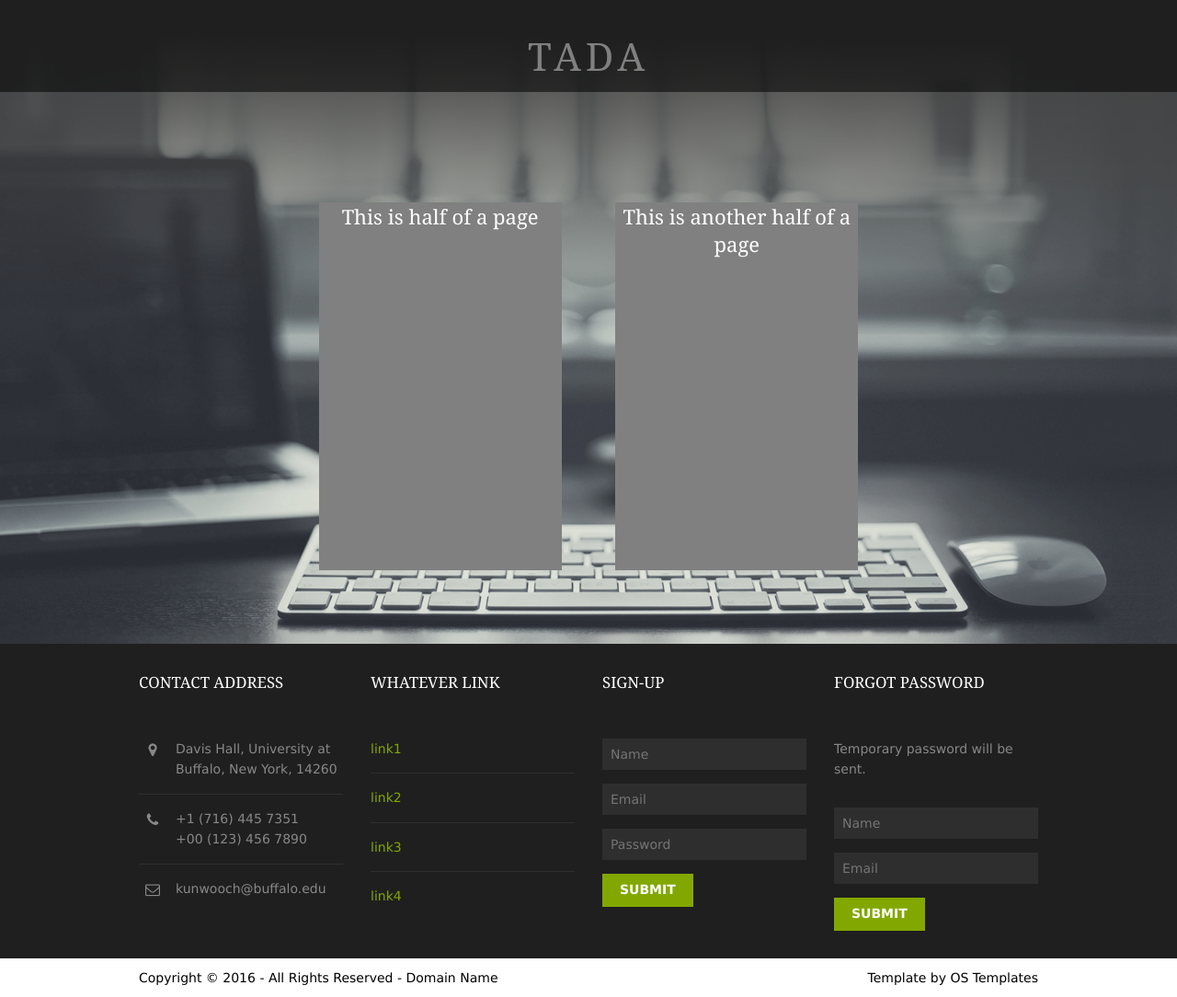
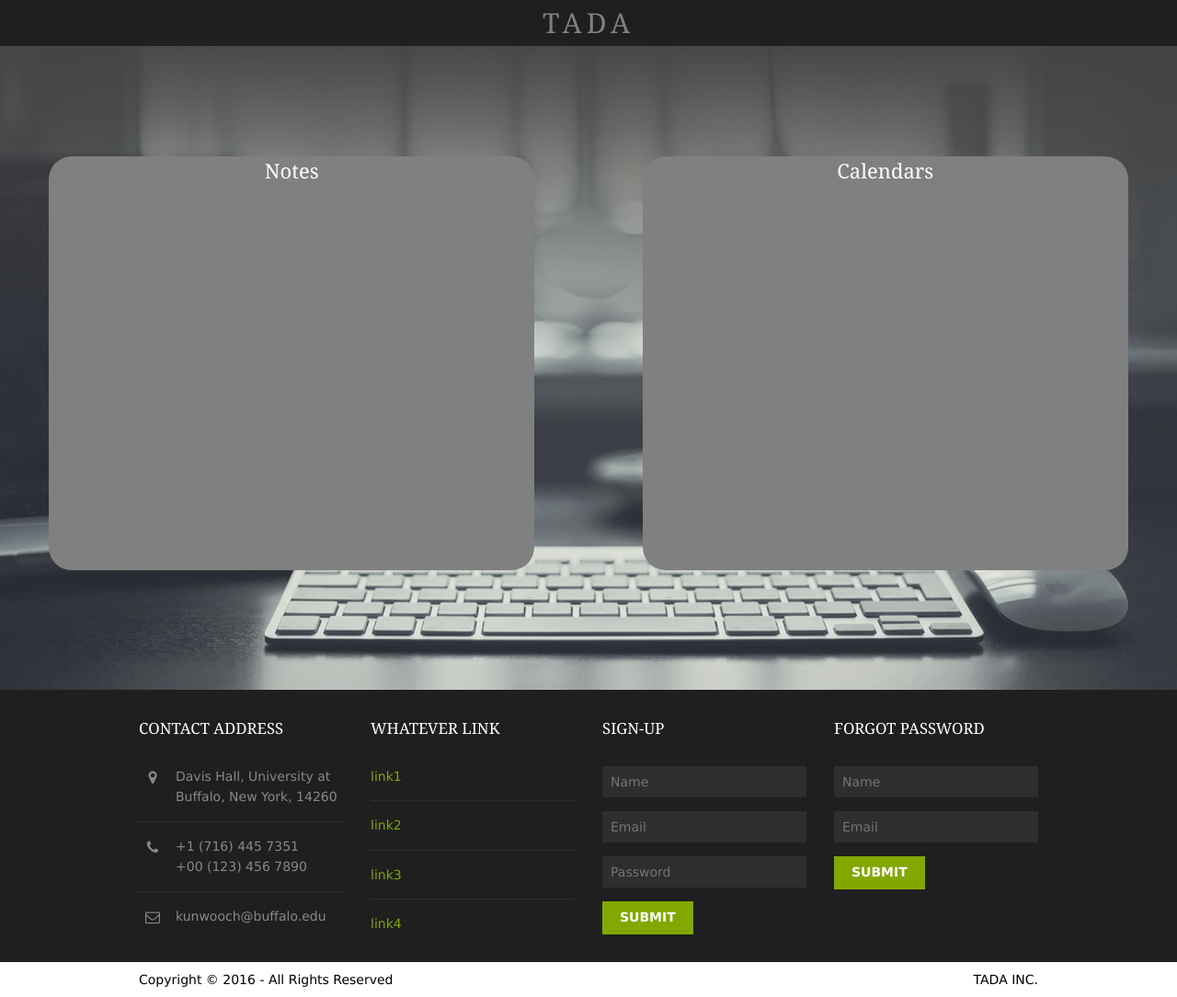
Before and after one commit to Proplex/tada, a plain HTML site: page index.html in a window 1280 px wide. Shown: the whole page at 92% size. Drawn offline with Linux system fonts and the light colour scheme.

Commit message:
minor ui design change

```diff
--- a/index.html
+++ b/index.html
@@ -19,10 +19,10 @@ Licence URI: http://www.os-templates.com/template-terms
 <div class="bgded" style="background-image:url('images/demo/backgrounds/01.png');">
   <!-- ################################################################################################ -->
   <div class="wrapper overlay">
-    <header style="height:30px;" id="header" class="hoc clear">
+    <header id="header" class="hoc clear">
       <!-- <nav id="mainav" class="clear">  -->
         <!-- ################################################################################################ -->
-        <div id="logo">
+        <div style="height:20px;" id="logo">
             <!-- ################################################################################################ -->
             <h1><a href="index.html">Tada</a></h1>
             <!-- ################################################################################################ -->
@@ -32,15 +32,15 @@ Licence URI: http://www.os-templates.com/template-terms
     </header>
   </div>
    <!-- ################################################################################################ -->
-  <div style="height:600px;" id="pageintro" class="hoc clear">
+  <div style="height:700px;" id="pageintro" class="hoc clear">
     <!-- ################################################################################################ -->
     <article>
         <div id="note-div">
-          <h1>This is half of a page</h1>
+          <h3>Notes</h3>
         </div>
 
         <div id="calendar-div">
-          <h1>This is another half of a page</h1>
+          <h3>Calendars</h3>
         </div>
     </article>
     <!-- ################################################################################################ -->
@@ -90,7 +90,7 @@ Licence URI: http://www.os-templates.com/template-terms
     </div>
     <div class="one_quarter">
         <h6 class="title">Forgot password</h6>
-        <p class="btmspace-30">Temporary password will be sent.</p>
+        <!-- <p class="btmspace-30">Temporary password will be sent.</p> -->
         <form method="post" action="#">
           <fieldset>
             <legend>Newsletter:</legend>
@@ -109,8 +109,8 @@ Licence URI: http://www.os-templates.com/template-terms
 <div class="wrapper row5">
   <div id="copyright" class="hoc clear">
     <!-- ################################################################################################ -->
-    <p class="fl_left">Copyright &copy; 2016 - All Rights Reserved - <a href="#">Domain Name</a></p>
-    <p class="fl_right">Template by <a target="_blank" href="http://www.os-templates.com/" title="Free Website Templates">OS Templates</a></p>
+    <p class="fl_left">Copyright &copy; 2016 - All Rights Reserved</a></p>
+    <p class="fl_right">TADA INC.</p>
     <!-- ################################################################################################ -->
   </div>
 </div>
--- a/layout/styles/layout.css
+++ b/layout/styles/layout.css
@@ -22,11 +22,11 @@ File: Layout CSS
 
 /* Header
 --------------------------------------------------------------------------------------------------------------- */
-#header{padding:50px 0;}
+#header{padding:20px 0;}
 
 #header #logo{text-align:center;}
 #header #logo *{margin:0; padding:0; line-height:1;}
-#header #logo h1{font-size:42px; letter-spacing:5px; text-transform:uppercase; margin-top: -10px; color:gray}
+#header #logo h1{font-size:30px; letter-spacing:5px; text-transform:uppercase; margin-top: -10px; color:gray}
 #header #logo p{margin-top:-3px; font-size:.9rem; font-style:italic; text-transform:lowercase;}
 
 
@@ -39,6 +39,8 @@ File: Layout CSS
 #pageintro article .heading{margin-bottom:30px; font-size:36px;}
 #pageintro article p:last-of-type{margin-bottom:0;}
 
+#note-div {margin-left:-50%; width: 90%; height: 450px; float: left; border-radius: 25px; background-color: gray;}
+#calendar-div { margin-right:-50%; width: 90%; height: 450px; float: right; border-radius: 25px; background-color: gray;}
 
 /* Content Area
 --------------------------------------------------------------------------------------------------------------- */
@@ -83,19 +85,6 @@ File: Layout CSS
 .sidebar .sdb_holder:last-child{margin-bottom:0;}
 
 
-/* Testimonials
---------------------------------------------------------------------------------------------------------------- */
-#testimonials{}
-#testimonials li{}
-#testimonials li:last-child{margin-bottom:0;}
-#testimonials li div{position:relative; min-height:120px; padding:20px 20px 20px 120px; border-radius:0 35px;}
-#testimonials li img{position:absolute; left:20px;}
-#testimonials li span{margin-bottom:5px;}
-#testimonials li span strong{margin-bottom:5px;}
-#testimonials li span em{font-size:.8rem;}
-#testimonials li blockquote{display:block; position:relative; width:100%; margin:0; padding:0;}
-
-
 /* Logos
 --------------------------------------------------------------------------------------------------------------- */
 #logos{padding:30px 0;}
@@ -109,7 +98,7 @@ File: Layout CSS
 --------------------------------------------------------------------------------------------------------------- */
 #footer{padding:30px 0;}
 
-#footer .title{margin:0 0 50px 0; padding:0; font-size:1.2rem; text-transform:uppercase;}
+#footer .title{margin:0 0 30px 0; padding:0; font-size:1.2rem; text-transform:uppercase;}
 
 #footer .linklist li{display:block; margin-bottom:15px; padding:0 0 15px 0; border-bottom:1px solid;}
 #footer .linklist li:last-child{margin:0; padding:0; border:none;}
@@ -128,7 +117,7 @@ File: Layout CSS
 
 /* Copyright
 --------------------------------------------------------------------------------------------------------------- */
-#copyright{padding:10px 0;}
+#copyright{padding:8px 0;}
 #copyright *{margin:0; padding:0; color: black}
 
 
@@ -314,8 +303,6 @@ tr, #comments li, #comments input[type="submit"], #comments input[type="reset"]{
 tr:nth-child(even), #comments li:nth-child(even){color:inherit; background-color:#F7F7F7;}
 table a, #comments a{background-color:inherit;}
 
-#note-div {width: 45%; float: left; height: 400px; background-color: gray;}
-#calendar-div {width: 45%; float: right; height: 400px; background-color: gray;}
 /* ------------------------------------------------------------------------------------------------------------ */
 /* ------------------------------------------------------------------------------------------------------------ */
 /* ------------------------------------------------------------------------------------------------------------ */
```
